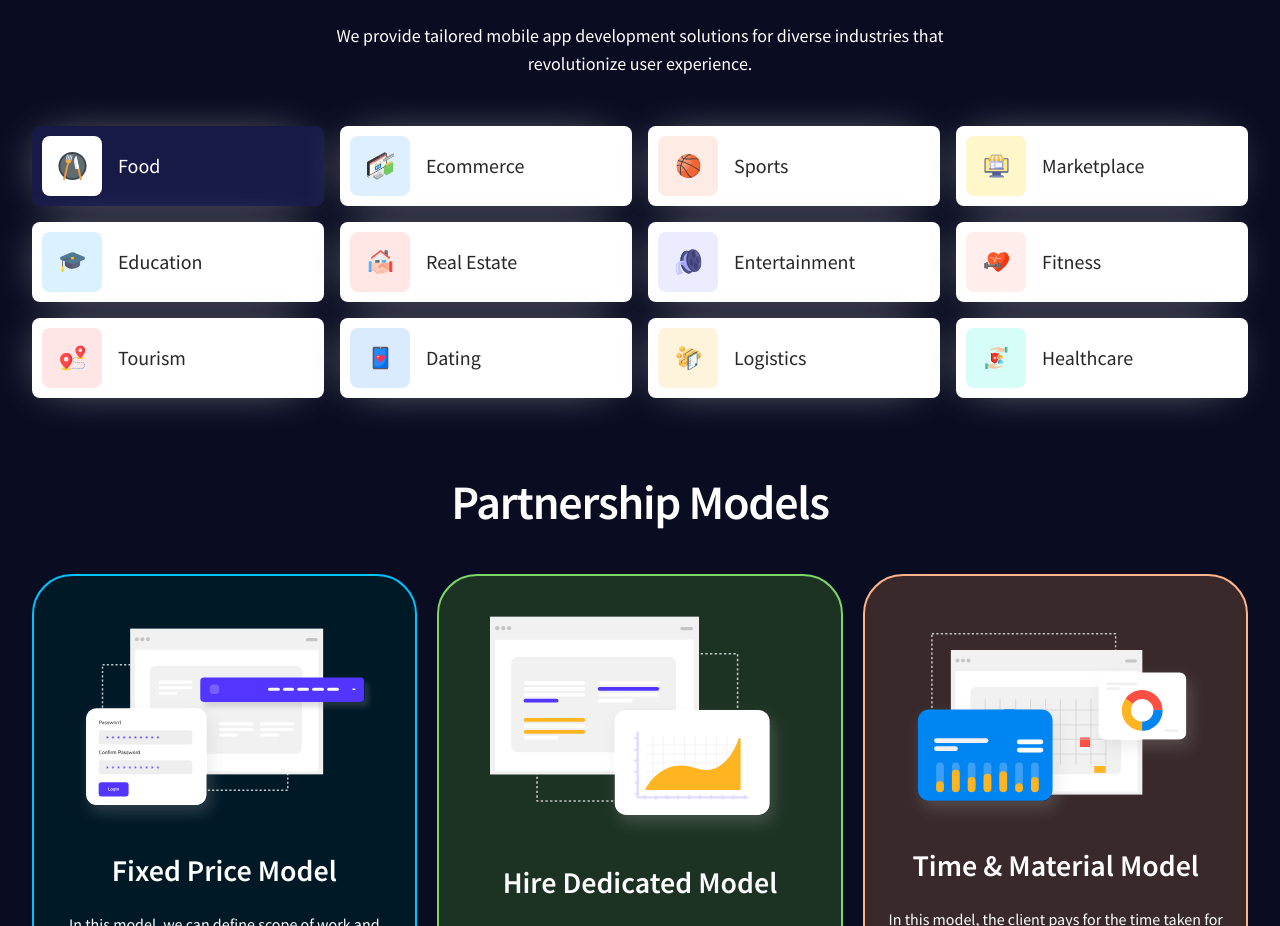
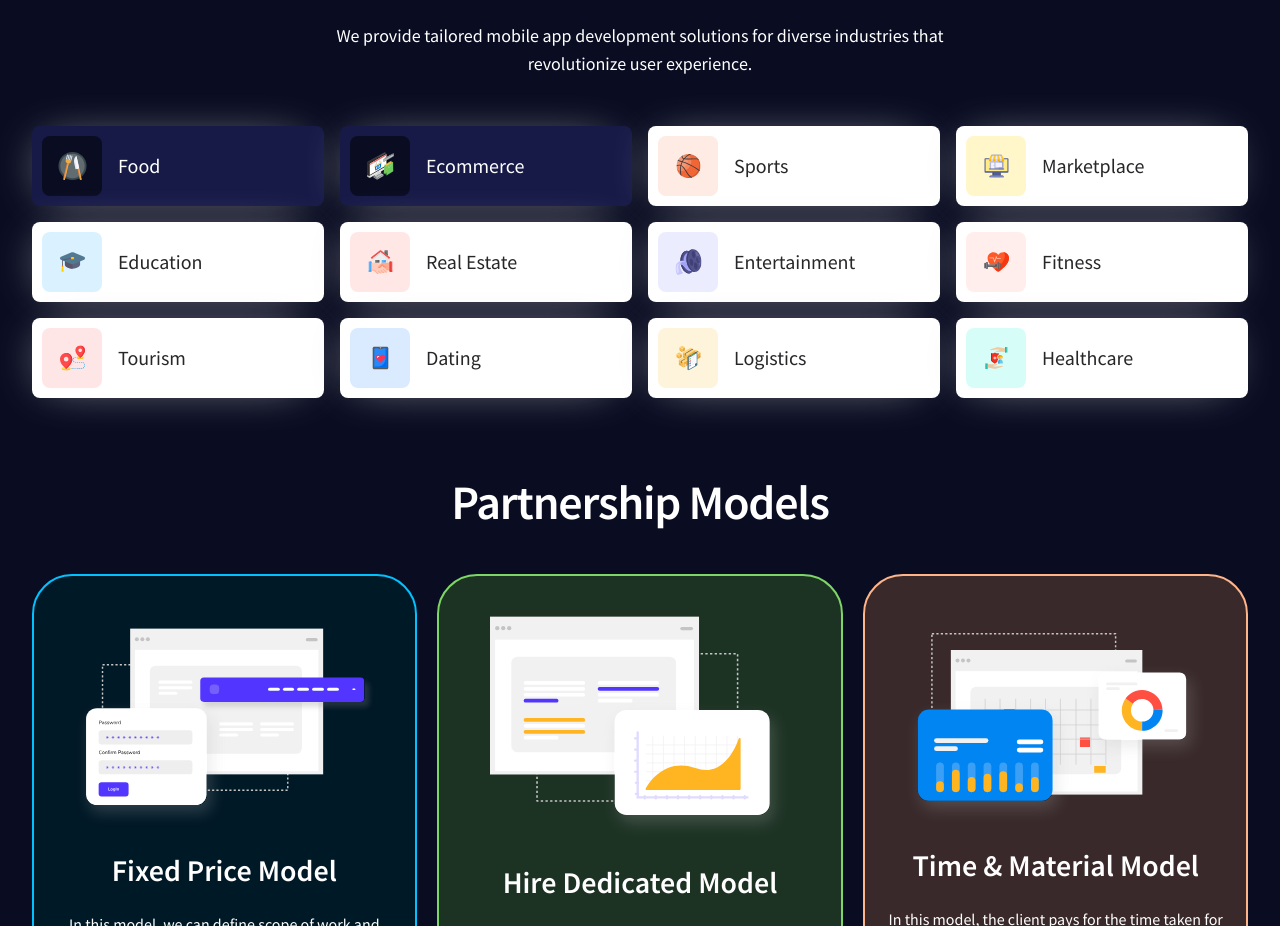
Before and after one commit to thrishank/client_, a Next.js app: page / in a window 1280 px wide. Shown: the part 2240-3166 px from the top of the page. Built offline with nearby package versions, Linux system fonts and the light colour scheme; no server answers.

Commit message:
change industries color

```diff
--- a/components/Home/Industries.jsx
+++ b/components/Home/Industries.jsx
@@ -22,7 +22,7 @@ function Industries() {
         </div>
         <div className="grid grid-cols-1 md:grid-cols-12 gap-4">
           <div className=" col-span-3 flex gap-4 items-center shadow-Box  bg-[#171A47] p-2.5 rounded-lg">
-            <div className="w-[60px] h-[60px] bg-[#ffffff] rounded-lg flex items-center justify-center">
+            <div className="w-[60px] h-[60px] bg-[#0A0D22] rounded-lg flex items-center justify-center">
               <svg
                 xmlns="http://www.w3.org/2000/svg"
                 width="29"
@@ -89,8 +89,8 @@ function Industries() {
             </div>
           </div>
 
-          <div className=" col-span-3 flex gap-4 items-center shadow-Box  bg-white p-2.5 rounded-lg">
-            <div className="w-[60px] h-[60px] bg-[#DEF0FF] rounded-lg flex items-center justify-center">
+          <div className=" col-span-3 flex gap-4 items-center shadow-Box  bg-[#171A47] p-2.5 rounded-lg">
+            <div className="w-[60px] h-[60px] bg-[#0A0D22] rounded-lg flex items-center justify-center">
               <svg
                 xmlns="http://www.w3.org/2000/svg"
                 width="27"
@@ -501,7 +501,7 @@ function Industries() {
               </svg>
             </div>
             <div className="flex flex-col justify-start items-start">
-              <div className=" text-zinc-800 text-[20px] font-medium  ">
+              <div className=" text-white text-[20px] font-medium  ">
                 Ecommerce
               </div>
             </div>
```
